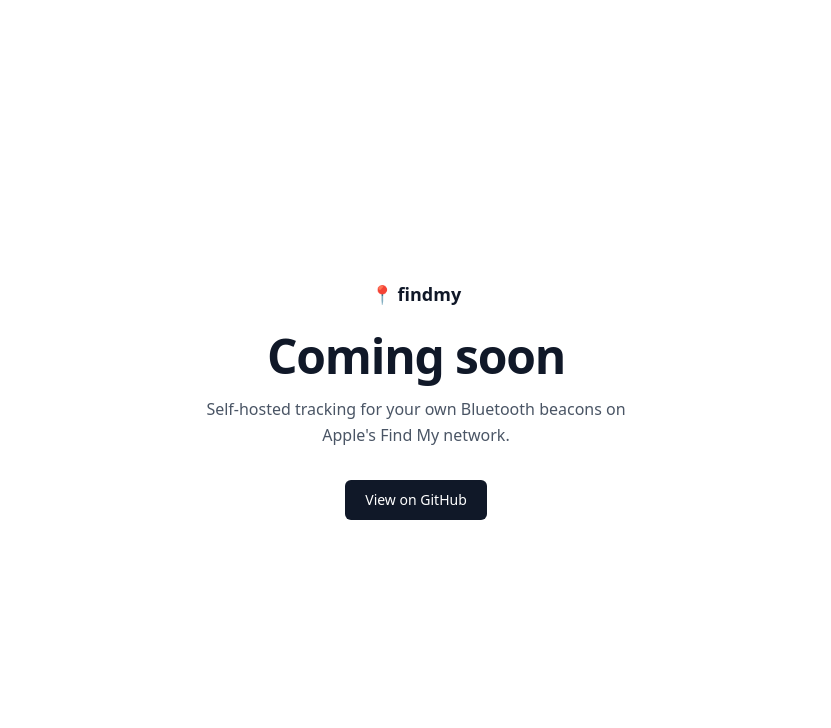
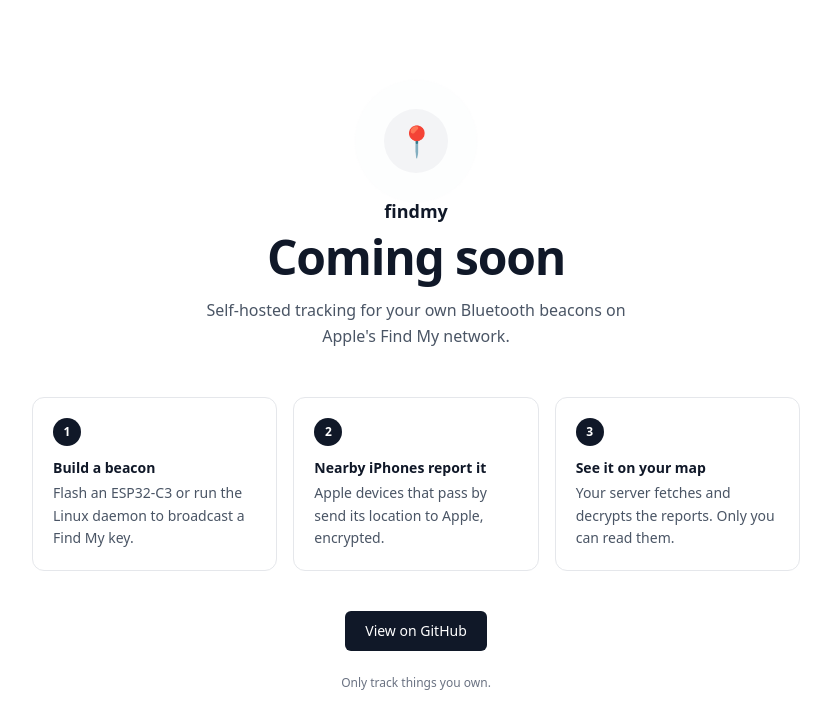
Before and after one commit to harri665/findmy, a React (Vite) app in the folder client/: page / in a window 1280 px wide. Shown: the top 728 px of the page, without its empty margins (224-1055 px from the left). Built offline with nearby package versions, Linux system fonts and the light colour scheme.

Commit message:
Add how it works steps to the coming soon page

```diff
--- a/client/src/pages/ComingSoon.jsx
+++ b/client/src/pages/ComingSoon.jsx
@@ -1,19 +1,58 @@
 const REPO_URL = 'https://github.com/harri665/findmy'
+
+const STEPS = [
+  {
+    title: 'Build a beacon',
+    body: 'Flash an ESP32-C3 or run the Linux daemon to broadcast a Find My key.',
+  },
+  {
+    title: 'Nearby iPhones report it',
+    body: 'Apple devices that pass by send its location to Apple, encrypted.',
+  },
+  {
+    title: 'See it on your map',
+    body: 'Your server fetches and decrypts the reports. Only you can read them.',
+  },
+]
 
 export default function ComingSoon() {
   return (
     <div className="flex min-h-full flex-col items-center justify-center bg-white px-4 py-16 text-center">
-      <p className="text-lg font-semibold text-gray-900">📍 findmy</p>
-      <h1 className="mt-6 text-4xl font-bold tracking-tight text-gray-900 sm:text-5xl">Coming soon</h1>
+      <div className="relative flex h-16 w-16 items-center justify-center">
+        <span
+          className="absolute inline-flex h-full w-full animate-ping rounded-full bg-gray-200 motion-reduce:animate-none"
+          aria-hidden="true"
+        />
+        <span className="relative flex h-16 w-16 items-center justify-center rounded-full bg-gray-100 text-3xl">
+          📍
+        </span>
+      </div>
+
+      <p className="mt-6 text-lg font-semibold text-gray-900">findmy</p>
+      <h1 className="mt-2 text-4xl font-bold tracking-tight text-gray-900 sm:text-5xl">Coming soon</h1>
       <p className="mt-4 max-w-md text-base leading-relaxed text-gray-600">
         Self-hosted tracking for your own Bluetooth beacons on Apple&apos;s Find My network.
       </p>
+
+      <ol className="mt-12 grid w-full max-w-3xl gap-4 text-left sm:grid-cols-3">
+        {STEPS.map((step, i) => (
+          <li key={step.title} className="rounded-xl border border-gray-200 p-5">
+            <span className="flex h-7 w-7 items-center justify-center rounded-full bg-gray-900 text-xs font-semibold text-white">
+              {i + 1}
+            </span>
+            <h2 className="mt-3 text-sm font-semibold text-gray-900">{step.title}</h2>
+            <p className="mt-1 text-sm leading-relaxed text-gray-600">{step.body}</p>
+          </li>
+        ))}
+      </ol>
+
       <a
         href={REPO_URL}
-        className="mt-8 rounded-md bg-gray-900 px-5 py-2.5 text-sm font-medium text-white hover:bg-gray-700 focus-visible:outline-2 focus-visible:outline-offset-2 focus-visible:outline-gray-900"
+        className="mt-10 rounded-md bg-gray-900 px-5 py-2.5 text-sm font-medium text-white hover:bg-gray-700 focus-visible:outline-2 focus-visible:outline-offset-2 focus-visible:outline-gray-900"
       >
         View on GitHub
       </a>
+      <p className="mt-6 text-xs text-gray-500">Only track things you own.</p>
     </div>
   )
 }
```
